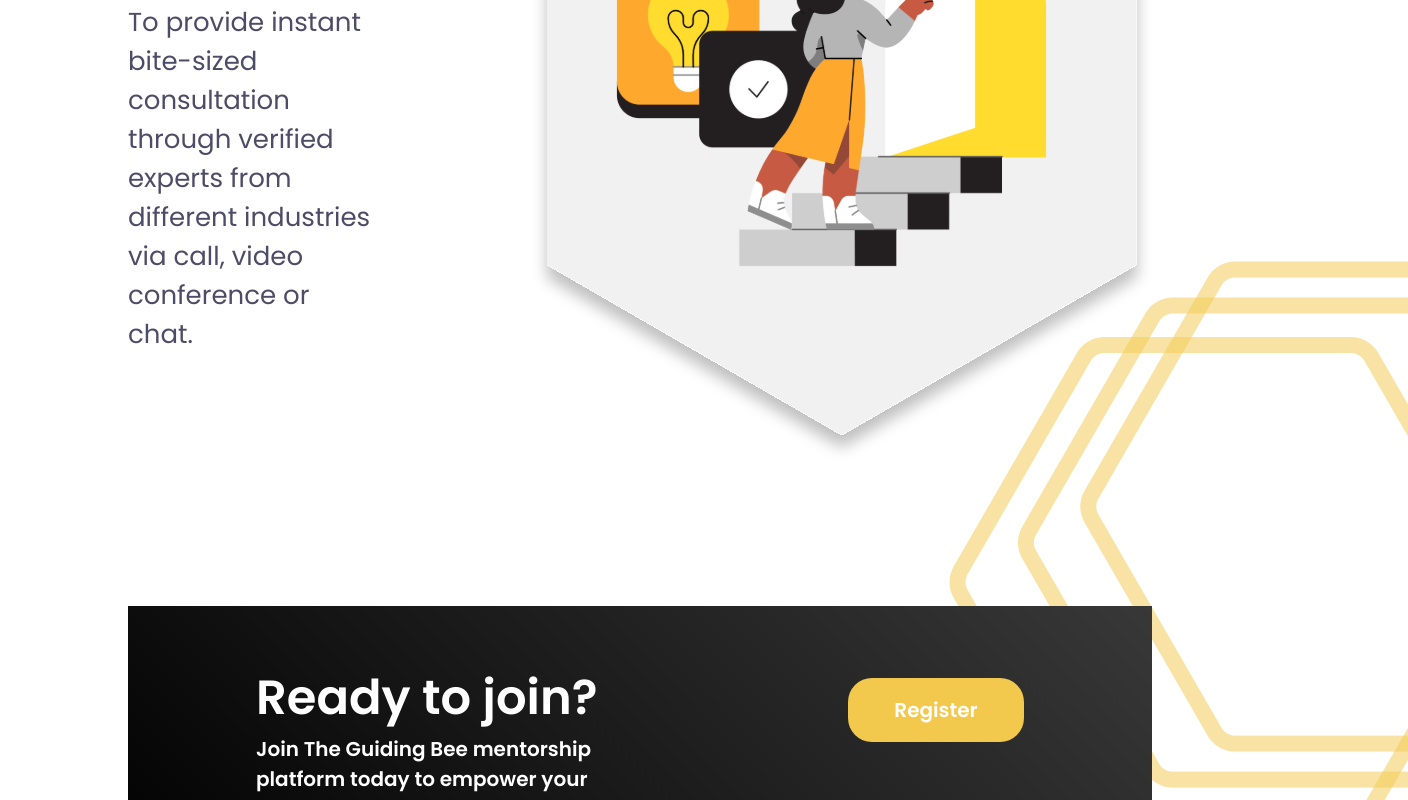
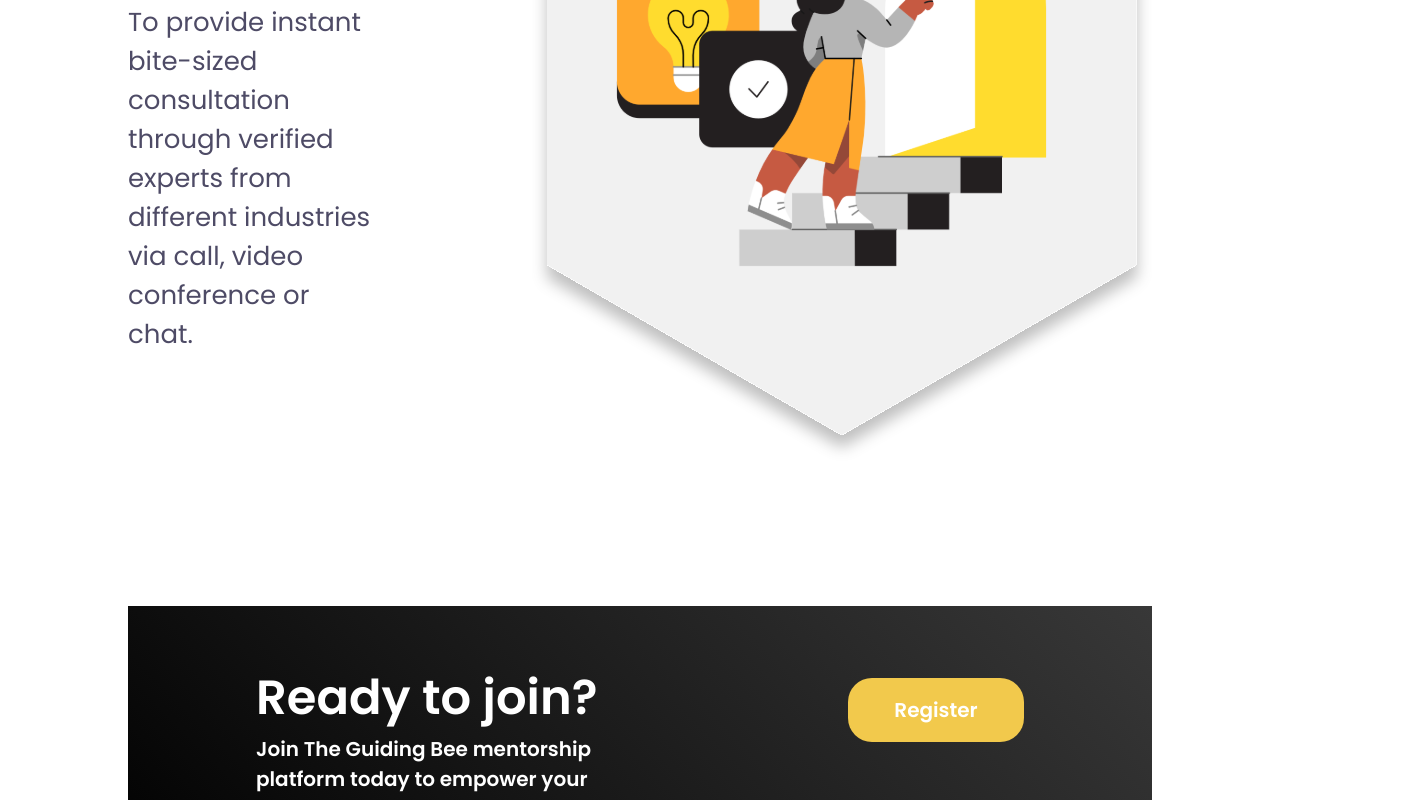
Before and after one commit to Nakulllll/tgb-webapp, a Next.js app: page / in a window 1280 px wide. Shown: the part 2600-3400 px from the top of the page, 1408 px wide, since content can reach past the window. Built offline with nearby package versions, Linux system fonts and the light colour scheme.

Commit message:
feat: navbar, hero, stats

```diff
--- a/src/pages/index.tsx
+++ b/src/pages/index.tsx
@@ -35,7 +35,7 @@ export default function Home() {
           </div>
 
           <WeIdea/>
-          <Image src={LightRings} alt="" className="absolute -right-32 top-[170rem] -z-10"/>
+          {/*<Image src={LightRings} alt="" className="absolute -right-32 top-[170rem] -z-10"/>*/}
           <Join/>
           <Mentor/>
           <Image src={RightRings} alt="" className="absolute -left-32 top-[220rem] -z-10"/>
```
